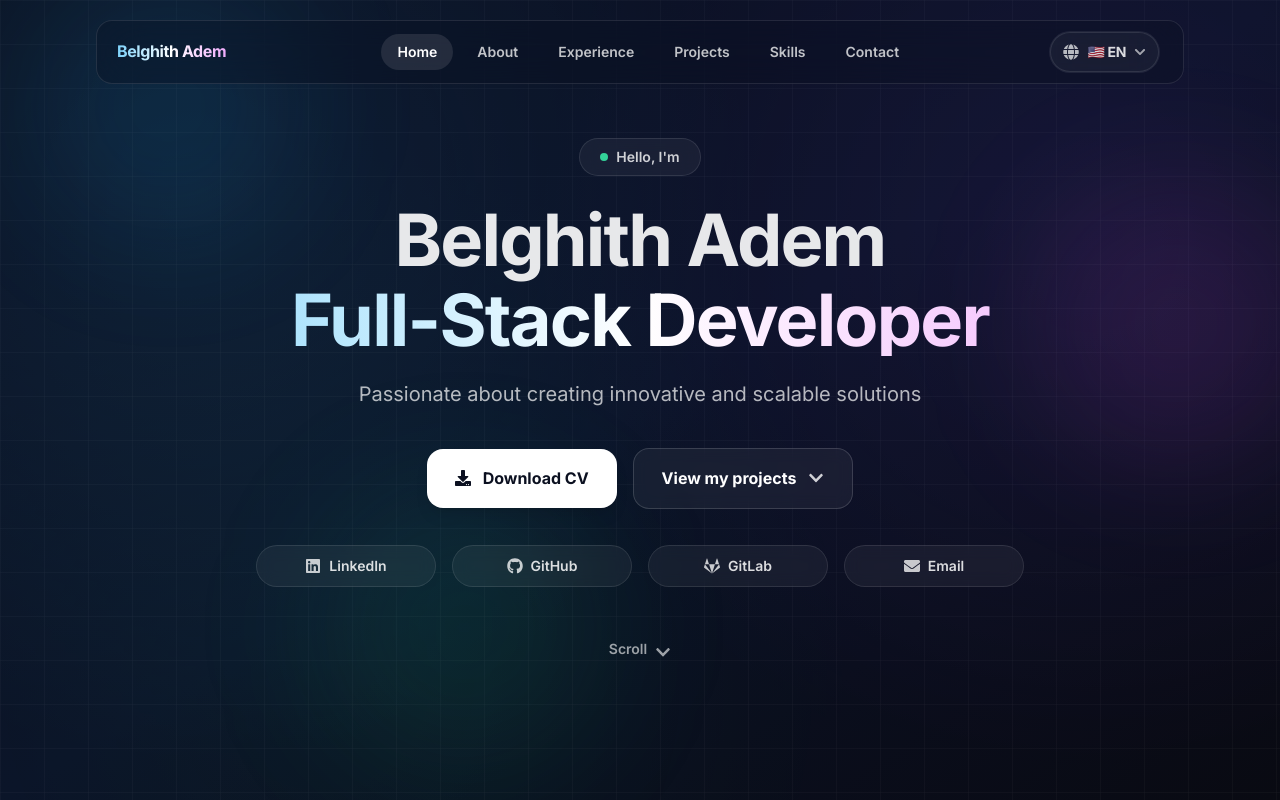
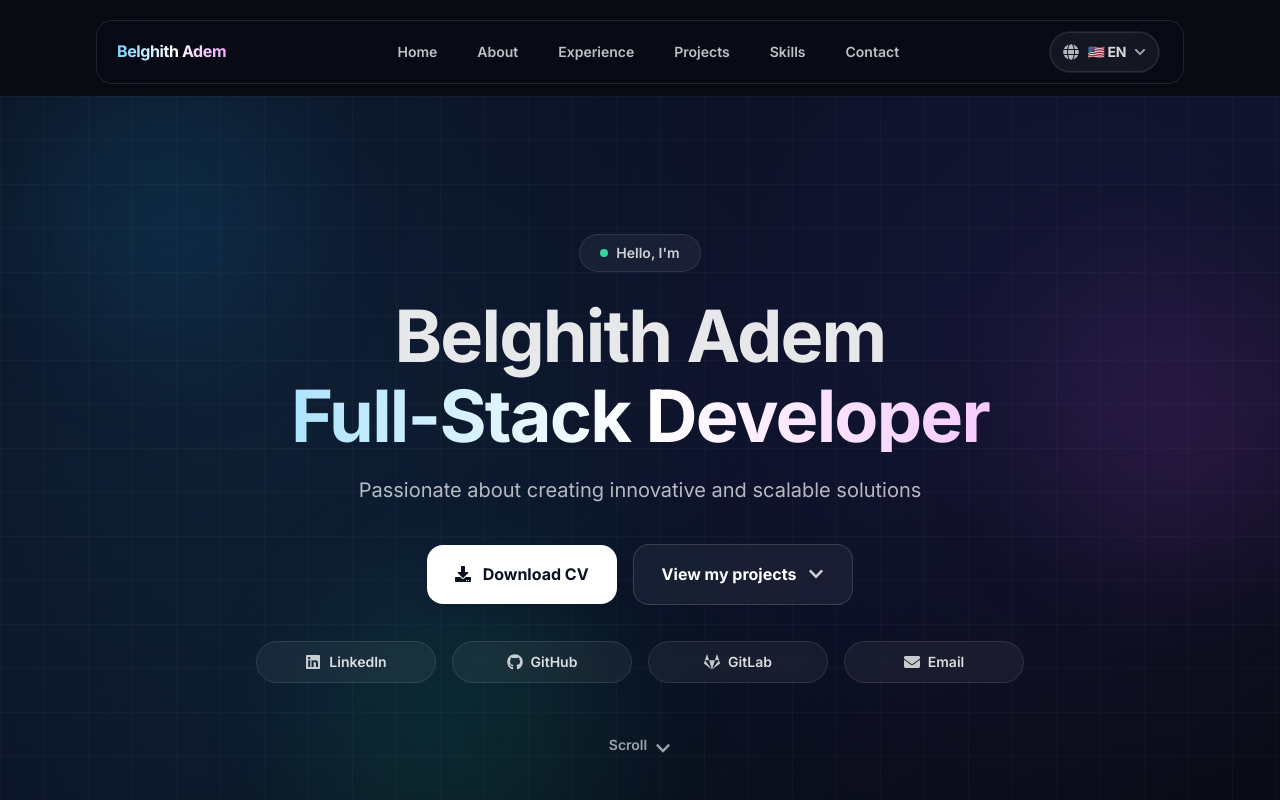
Before and after one commit to BelghithAdem/Portfolio-react, a React (Create React App) app: page / in a window 1280 px wide. Shown: the top 800 px of the page. Built offline with nearby package versions, Linux system fonts and the light colour scheme.

Commit message:
Update Hero component layout to include margin adjustments for improved spacing and visual hierarchy

```diff
--- a/src/components/Hero.js
+++ b/src/components/Hero.js
@@ -83,6 +83,7 @@ const Hero = () => {
           yoyo: true,
           ease: "sine.inOut",
         });
+
       }
 
       // Subtle float animation for background blobs
@@ -105,7 +106,7 @@ const Hero = () => {
     <section
       id="home"
       ref={containerRef}
-      className="relative min-h-screen overflow-hidden flex items-center justify-center px-4 sm:px-6 md:px-8"
+      className="relative min-h-screen overflow-hidden flex items-center justify-center px-4 sm:px-6 md:px-8 mt-12 sm:mt-16 md:mt-20 lg:mt-24"
     >
       {/* Premium background */}
       <div className="absolute inset-0 bg-gradient-to-br from-[#0B1020] via-[#0B1228] to-[#090A12]" />
```
